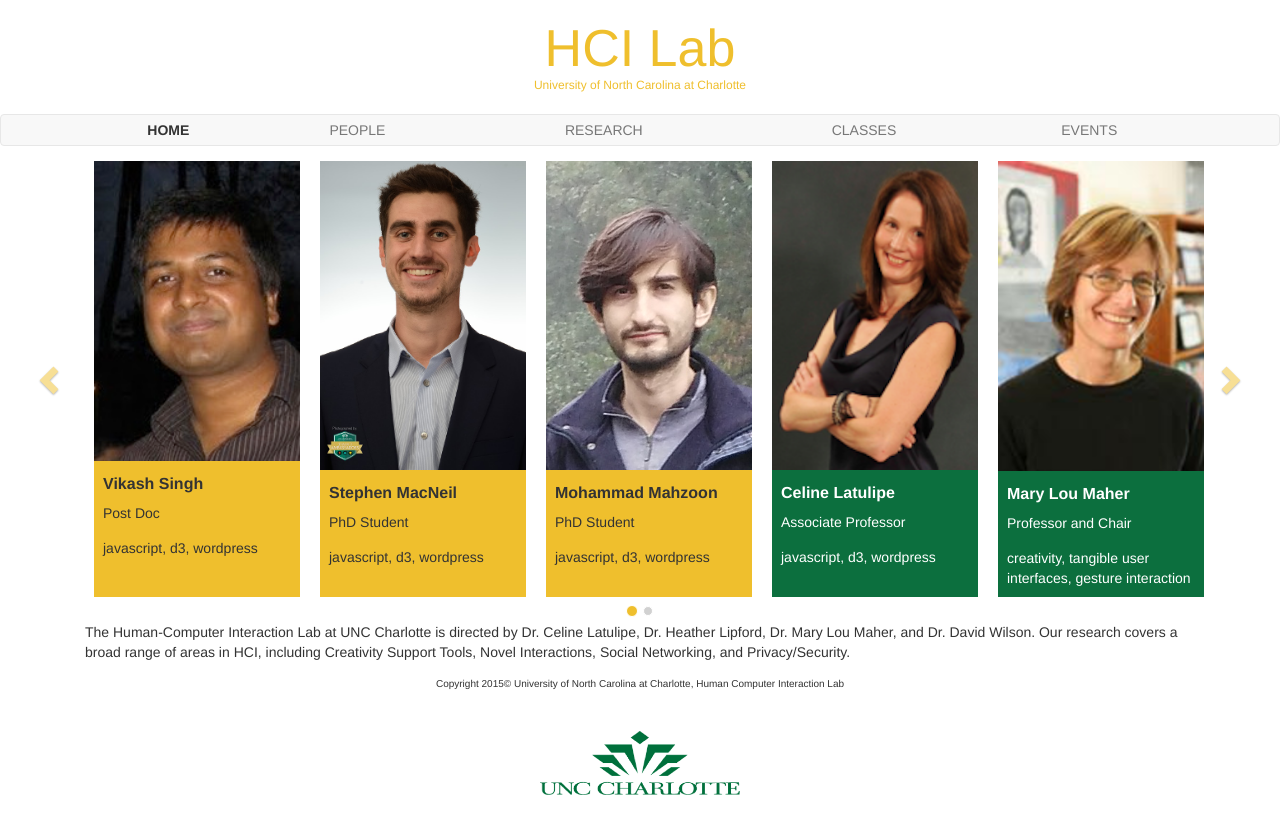
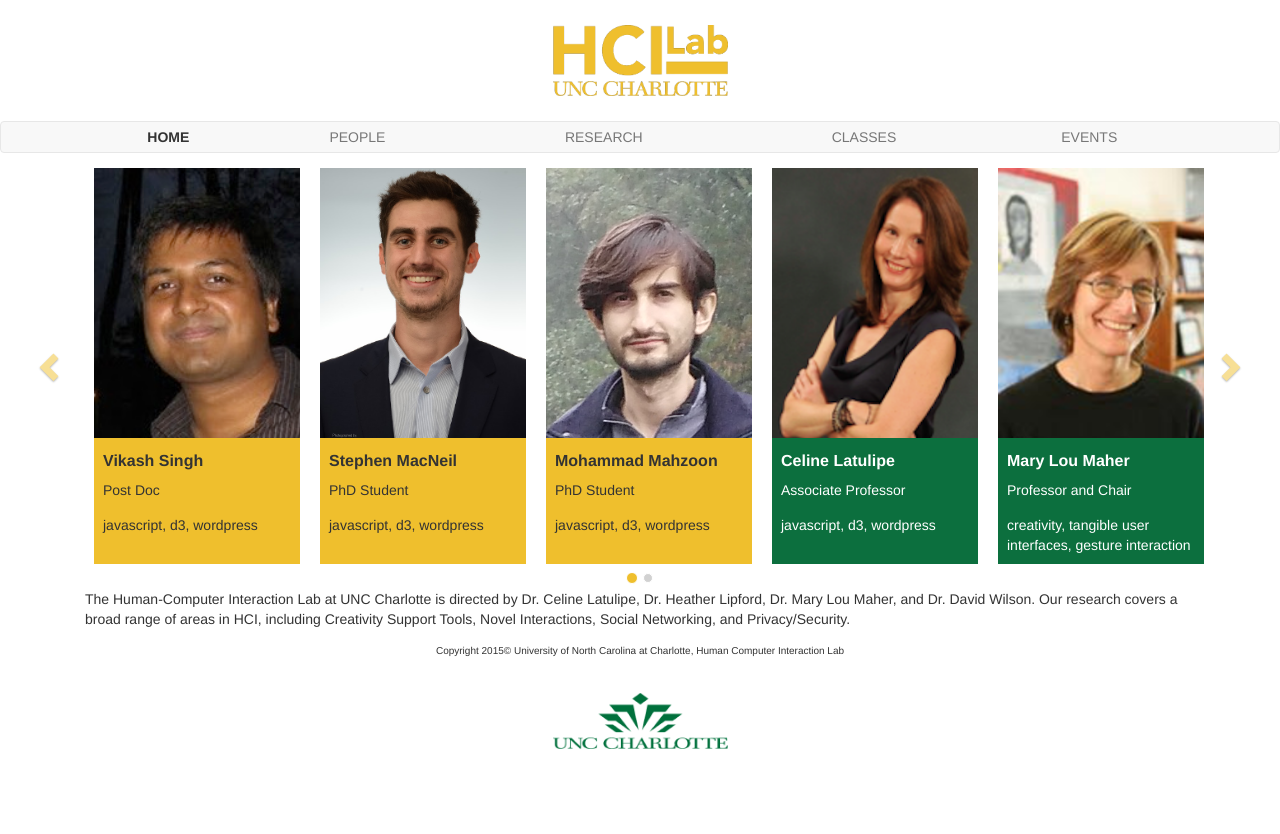
Before and after one commit to uncCharlotteHCI/unccharlottehci.github.io, a Jekyll site: the page built from index.html, in a window 1280 px wide. Shown: the top 834 px of the page. Built offline with Jekyll 4.4.1, drawn with Linux system fonts in a browser that asks for light colours; nearby versions of some CDN libraries.

Commit message:
fixed image heights to crop for small desktops + added new lab logo

```diff
--- a/_includes/card.html
+++ b/_includes/card.html
@@ -10,8 +10,10 @@
 {% if hidden == true %}
 {% else %}
 <div class="thumbnail">
-  <img src="images/members/{{post.handle}}.{{post.filetype}}"
+  <div class="cropWrap">
+  <img class="crop" src="images/members/{{post.handle}}.{{post.filetype}}"
     alt="{{post.name}}" />
+  </div>
   <div class="caption">
 
     <h3>{{post.name}}</h3>
--- a/_includes/footer.html
+++ b/_includes/footer.html
@@ -3,6 +3,6 @@
 
   <div class="footer">
       <p>Copyright 2015© University of North Carolina at Charlotte, Human Computer Interaction Lab</p>
-    <img class="unccLogo" src="images/logo.png" align="center" alt="University of North Carolina at Charlotte" />
+    <img class="logo" src="images/logo.png" align="center" alt="University of North Carolina at Charlotte" />
   </div
 </div>
--- a/_includes/header.html
+++ b/_includes/header.html
@@ -1,7 +1,8 @@
 <div class="container logo">
   <a href="index.html">
-    <h1>HCI Lab</h1>
-    University of North Carolina at Charlotte
+    <center>
+      <img class="logo" src="images/lab-logo.png" />
+    </center>
   </a>
 </div>
 
--- a/css/styles.css
+++ b/css/styles.css
@@ -8,15 +8,11 @@
 
 }
 
-.logo {
+img.logo {
 	text-align: center;
 	font-size: 12px;
-	margin-bottom: 20px;
-	color: #efbf2d;
-}
-.unccLogo {
-	max-width: 200px;
-	margin: 30px;
+	margin: 25px;
+	width: 175px;
 }
 
 .faculty .caption{
@@ -220,6 +216,19 @@
 	max-width:300px;
 }
 
+.crop {
+    position: relative;
+    margin:  auto;/* virtualy height needed turn don to zero */
+    width: 100%;
+    height:auto;
+}
+.cropWrap {
+    display:block;
+    height:270px;
+    line-height:150px;
+    overflow:hidden;
+}
+
 .panel.panel-default {
 	background-color:#efbf2d;
 }
```
Also changed, not shown: images/lab-logo.png (added).
